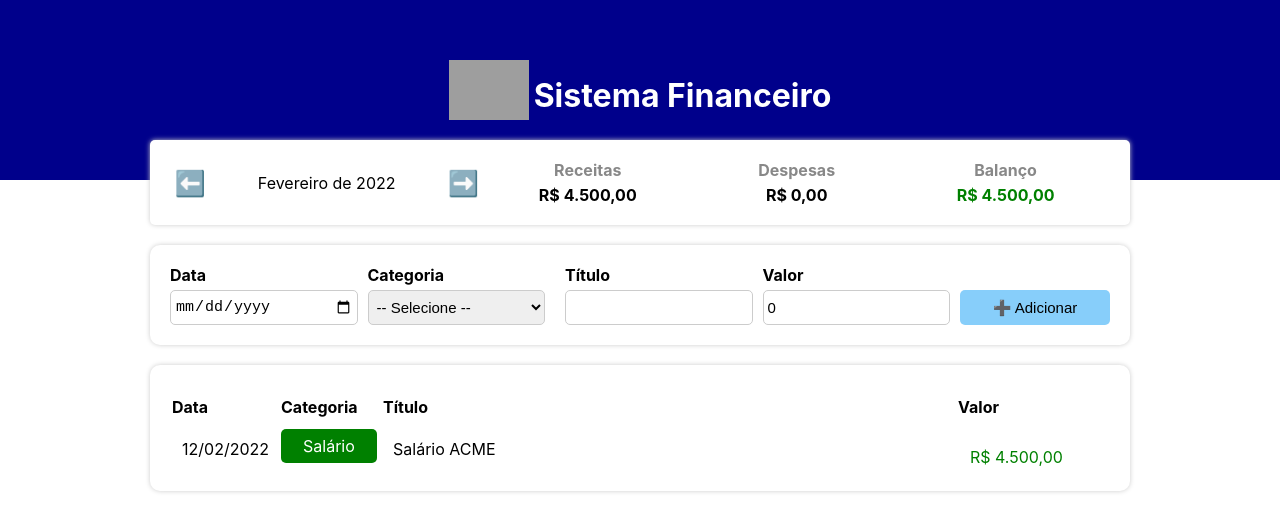
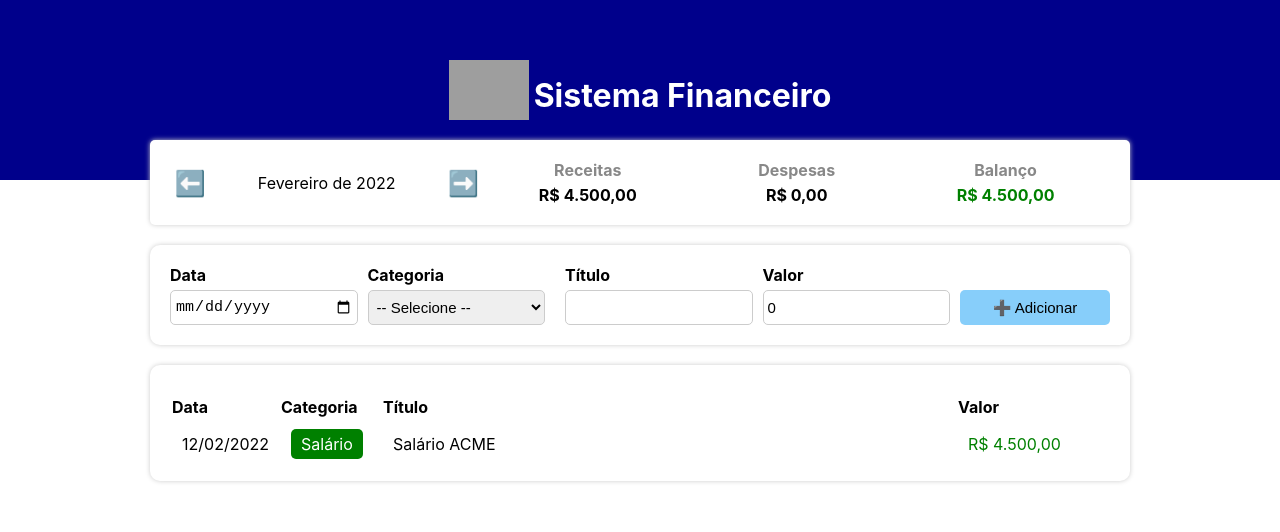
Before and after one commit to risaltte/Sistema-Financeiro-B7web, a React (Create React App) app: page / in a window 1280 px wide. Shown: the top 532 px of the page. Built offline with nearby package versions, Linux system fonts and the light colour scheme; grey boxes are pictures that could not be loaded.

Commit message:
TableItem correction

```diff
--- a/src/components/TableItem/index.tsx
+++ b/src/components/TableItem/index.tsx
@@ -12,13 +12,17 @@ export const TableItem = ({ item }: Props) => {
     return (
         <C.TableLine>
             <C.TableColumn>{formatDate(item.date)}</C.TableColumn>
+            <C.TableColumn>
                 <C.Category color={categories[item.category].color}>
-                    <C.TableColumn>{categories[item.category].title}</C.TableColumn>
+                    {categories[item.category].title}
                 </C.Category>
-                <C.TableColumn>{item.title}</C.TableColumn>
+            </C.TableColumn>
+            <C.TableColumn>{item.title}</C.TableColumn>
+            <C.TableColumn>
                 <C.Value color={categories[item.category].expense ? 'red' : 'green'}>
-                    <C.TableColumn >{formatMoneyBr(item.value)}</C.TableColumn>
+                    {formatMoneyBr(item.value)}
                 </C.Value>
+            </C.TableColumn>
         </C.TableLine>
     );
 };
```
